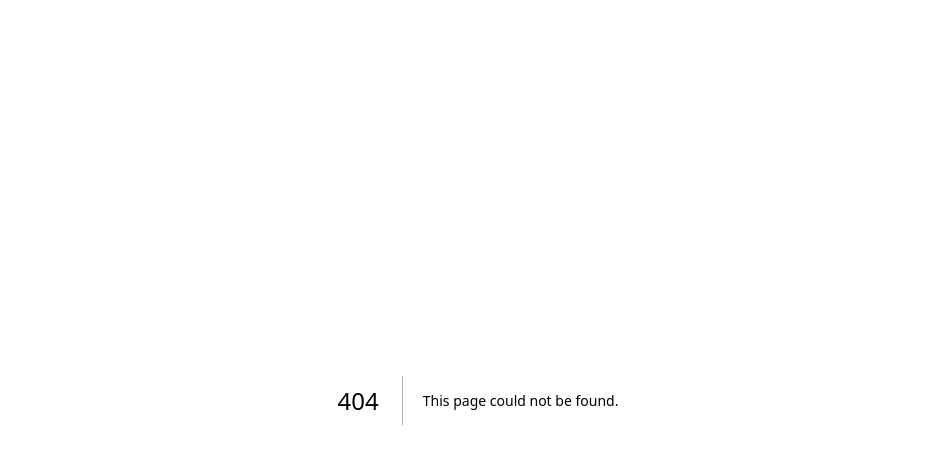
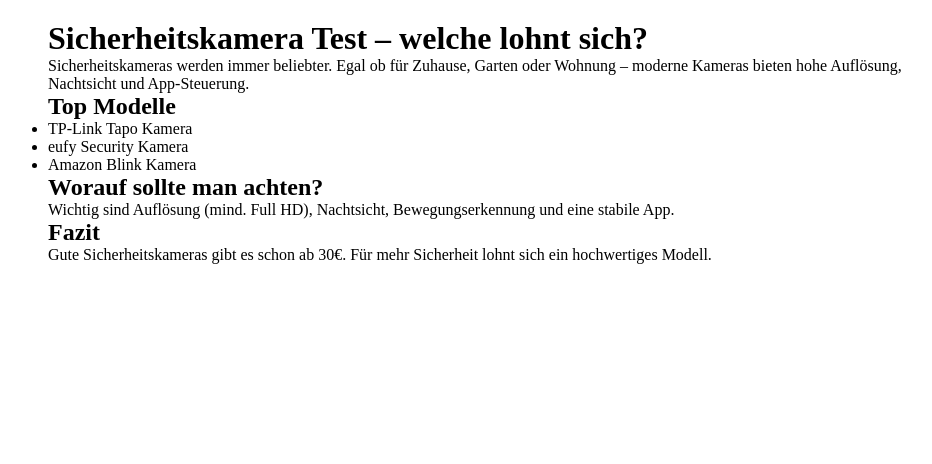
Before and after one commit to powersparfuchsdeals-ship-it/powersparfuchsdeals, a Next.js app: page /sicherheitskamera-test in a window 1280 px wide. Before the commit this address had no page. Shown: the top 464 px of the page, without its empty margins (162-1094 px from the left). Built offline with nearby package versions, Linux system fonts and the light colour scheme.

Commit message:
Create sicherheitskamera-test.js

```diff
--- /dev/null
+++ b/pages/sicherheitskamera-test.js
@@ -0,0 +1,47 @@
+import Head from "next/head";
+
+export default function SicherheitskameraPage() {
+  return (
+    <>
+      <Head>
+        <title>Sicherheitskamera Test 2026 – Die besten Modelle im Vergleich</title>
+        <meta
+          name="description"
+          content="Die besten Sicherheitskameras im Test. Top Modelle von Amazon, eufy, TP-Link & mehr."
+        />
+      </Head>
+
+      <div style={{ maxWidth: 900, margin: "0 auto", padding: 20 }}>
+        <h1>Sicherheitskamera Test – welche lohnt sich?</h1>
+
+        <p>
+          Sicherheitskameras werden immer beliebter. Egal ob für Zuhause,
+          Garten oder Wohnung – moderne Kameras bieten hohe Auflösung,
+          Nachtsicht und App-Steuerung.
+        </p>
+
+        <h2>Top Modelle</h2>
+
+        <ul>
+          <li>TP-Link Tapo Kamera</li>
+          <li>eufy Security Kamera</li>
+          <li>Amazon Blink Kamera</li>
+        </ul>
+
+        <h2>Worauf sollte man achten?</h2>
+
+        <p>
+          Wichtig sind Auflösung (mind. Full HD), Nachtsicht, Bewegungserkennung
+          und eine stabile App.
+        </p>
+
+        <h2>Fazit</h2>
+
+        <p>
+          Gute Sicherheitskameras gibt es schon ab 30€. Für mehr Sicherheit
+          lohnt sich ein hochwertiges Modell.
+        </p>
+      </div>
+    </>
+  );
+}
```
